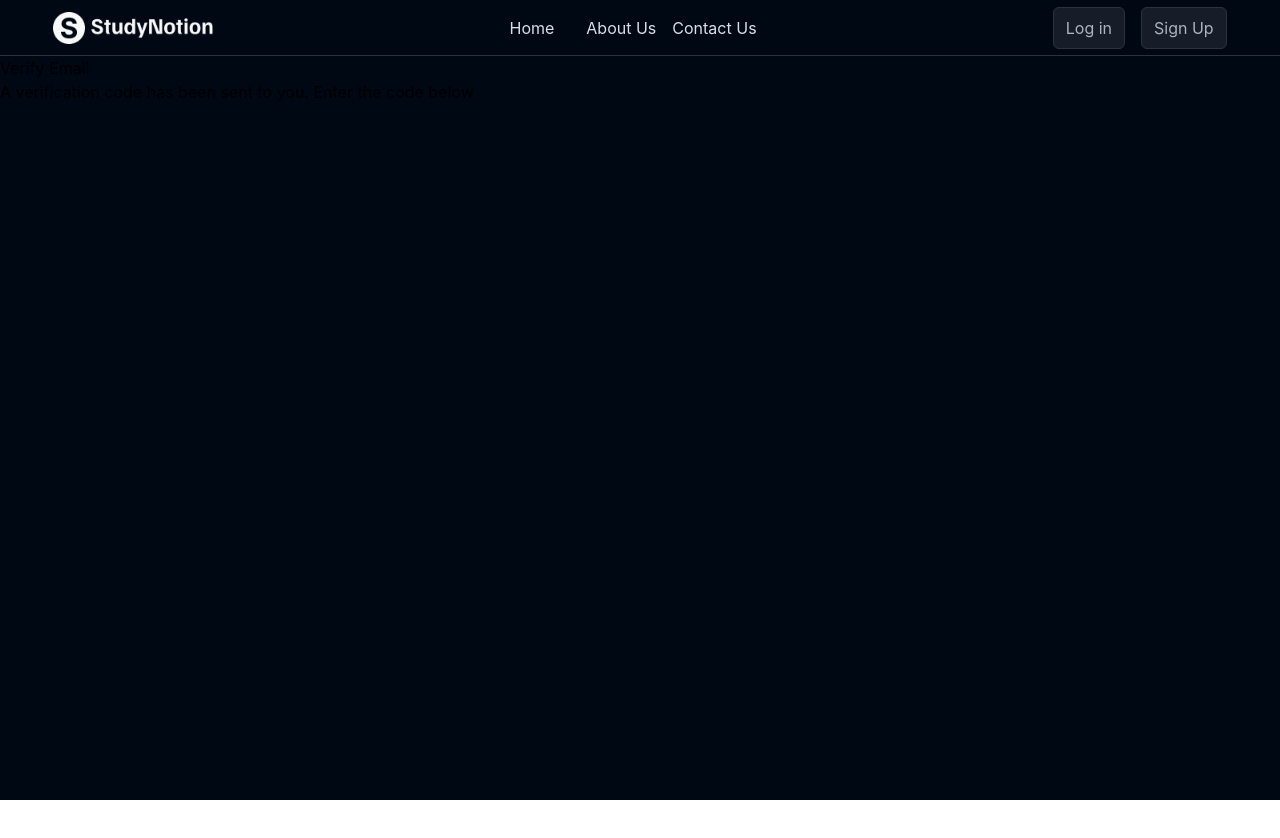
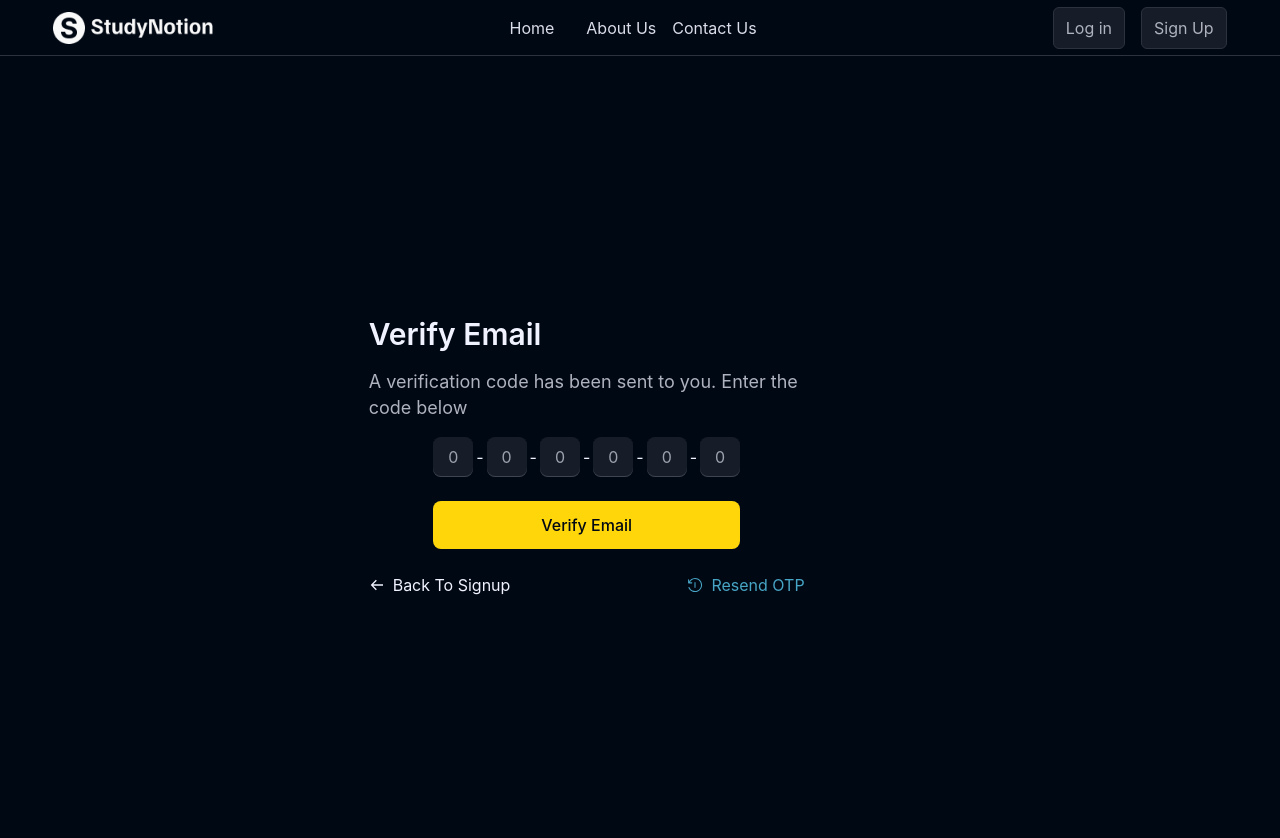
Before and after one commit to ramprogrammer3/studynotion-frontend, a React (Create React App) app: page /verify-email in a window 1280 px wide. Shown: the top 838 px of the page. Before the commit the page ends 800 px from the top, so only its background shows below. Built offline with nearby package versions, Linux system fonts and the light colour scheme.

Commit message:
otp verification page

```diff
--- a/src/pages/VerifyEmail.jsx
+++ b/src/pages/VerifyEmail.jsx
@@ -1,12 +1,107 @@
-import React from 'react'
+import React, { useState } from "react";
+import { Link, useNavigate } from "react-router-dom";
+import { RxCountdownTimer } from "react-icons/rx";
+import OtpInput from "react-otp-input";
+import { BiArrowBack } from "react-icons/bi";
+import { useDispatch, useSelector } from "react-redux";
+import { sendOtp, signUp } from "../services/operations/authAPI";
 
 const VerifyEmail = () => {
+  const [otp, setOtp] = useState("");
+  const { signupData } = useSelector((state) => state.auth);
+  const dispatch = useDispatch();
+  const navigate = useNavigate();
+
+  const handleVerifyOtp = (e) => {
+    e.preventDefault();
+    const {
+      accountType,
+      firstName,
+      lastName,
+      email,
+      password,
+      confirmPassword,
+    } = signupData;
+
+    dispatch(
+      signUp(
+        accountType,
+        firstName,
+        lastName,
+        email,
+        password,
+        confirmPassword,
+        otp,
+        navigate
+      )
+    );
+  };
+
   return (
-    <div>
-      <h2>Verify Email </h2>
-      <p>A verification code has been sent to you. Enter the code below</p>
+    <div className="w-screen h-screen">
+      <div
+        className="text-richblack-5 w-11/12
+      max-w-maxContent flex justify-center items-center h-full"
+      >
+        <div className="max-w-[500px] p-4 lg:p-8 flex flex-col justify-center">
+          <h2 className="text-richblack-5 font-semibold text-[1.875rem] leading-[2.375rem]">
+            Verify Email{" "}
+          </h2>
+          <p className="text-[1.125rem] leading-[1.625rem] my-4 text-richblack-100">
+            A verification code has been sent to you. Enter the code below{" "}
+          </p>
+          <form action="" className="mx-auto" onSubmit={handleVerifyOtp}>
+            <OtpInput
+              value={otp}
+              onChange={setOtp}
+              numInputs={6}
+              renderSeparator={<span>-</span>}
+              renderInput={(props) => (
+                <input
+                  {...props}
+                  placeholder=" 0 "
+                  style={{
+                    boxShadow: "inset 0px -1px 0px rgba(255, 255, 255, 0.18)",
+                  }}
+                  className="w-[20px] lg:w-[40px] border-0 bg-richblack-800
+                   rounded-[0.5rem] text-richblack-5
+                   aspect-square text-center focus:border-0
+                   focus:outline-2 focus:outline-yellow-50"
+                />
+              )}
+              containerStyle={{
+                justifyContent: "space-between",
+                gap: "0 3px",
+              }}
+            />
+            <button
+              type="submit"
+              className="w-full bg-yellow-50 py-[6px] md:py-[12px] px-[6px] md:px-[12px] rounded-[8px] mt-6 font-medium text-richblack-900"
+            >
+              Verify Email
+            </button>
+          </form>
+          <div
+            className="flex items-center justify-between mt-6 flex-wrap
+          md:flex-nowrap gap-y-4 md:gap-y-0"
+          >
+            <Link to="/signup">
+              <p className="text-richblack-5 flex items-center gap-x-2">
+                <BiArrowBack /> Back To Signup
+              </p>
+            </Link>
+            <button
+              className="flex items-center text-blue-100 gap-x-2"
+              onClick={() => dispatch(sendOtp(signupData.email,navigate))}
+            >
+              <RxCountdownTimer />
+              Resend OTP
+            </button>
+          </div>
+        </div>
+      </div>
     </div>
-  )
-}
+  );
+};
 
-export default VerifyEmail
+export default VerifyEmail;
--- a/src/services/operations/authAPI.js
+++ b/src/services/operations/authAPI.js
@@ -49,9 +49,50 @@
       toast.success(response.data.message);
       navigate("/verify-email");
     } catch (error) {
-        console.log(error)
+      console.log(error);
       toast.error(error.response.data.message);
     }
     dispatch(setLoading(false));
   };
 };
+
+export const signUp =  (
+  accountType,
+  firstName,
+  lastName,
+  email,
+  password,
+  confirmPassword,
+  otp,
+  navigate
+) => {
+  return async (dispatch) => {
+    dispatch(setLoading(true));
+    try {
+      const response = await apiConnector("POST", SIGNUP_API, {
+        accountType,
+        firstName,
+        lastName,
+        email,
+        password,
+        confirmPassword,
+        otp,
+      });
+
+      if (!response.data.success) {
+        throw new Error(response.data.message);
+      }
+
+      console.log("success response", response);
+
+      toast.success(response.data.message);
+      navigate("/login");
+    } catch (error) {
+      toast.error(error.response.data.message);
+      navigate("/signup");
+      console.log("error", error);
+    }
+
+    dispatch(setLoading(false));
+  };
+};
```
